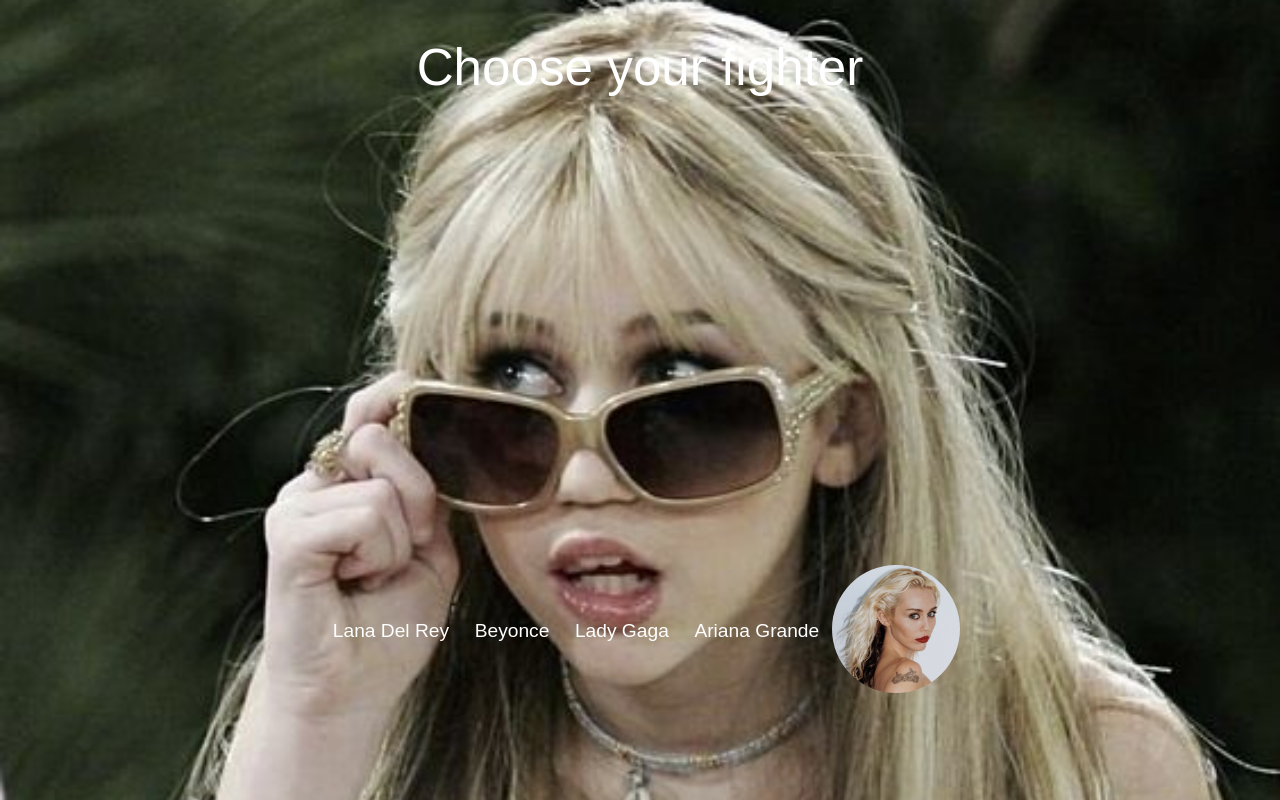
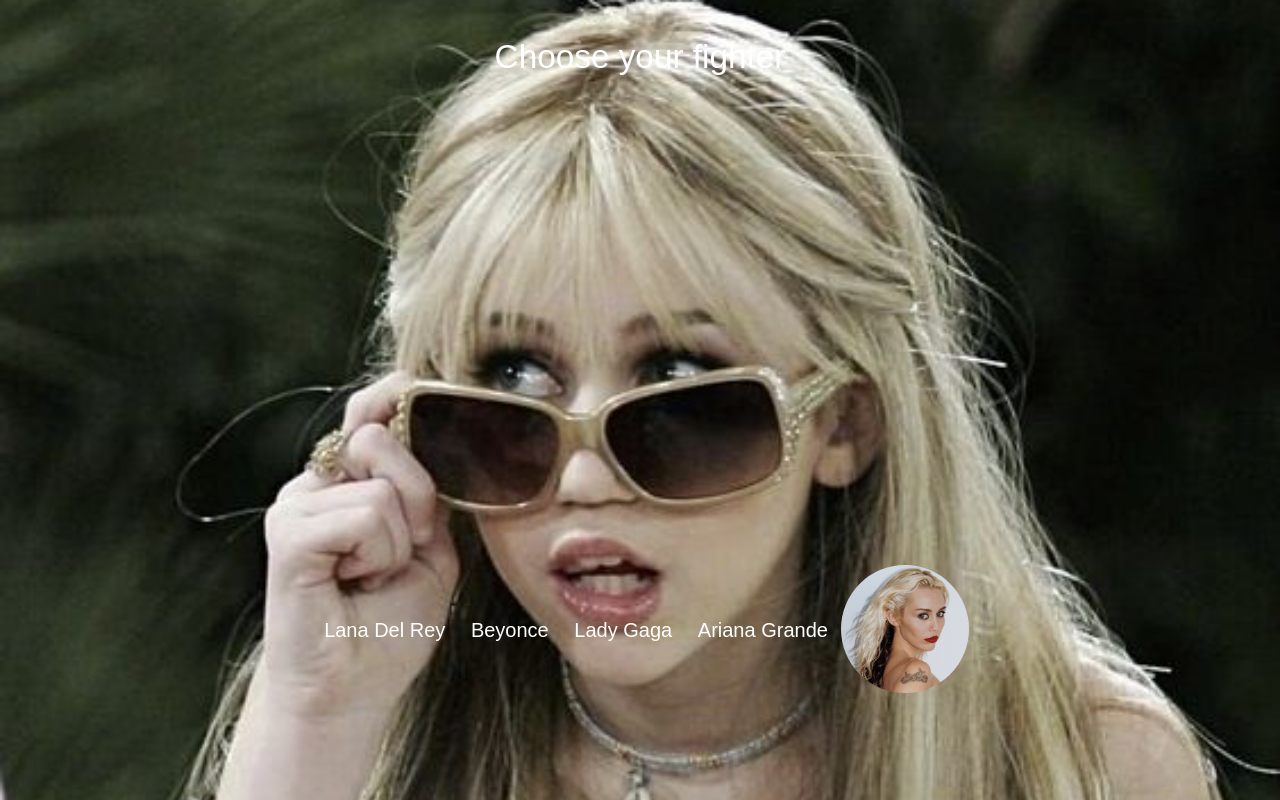
Before and after one commit to Jaobast/divas, a plain HTML site: page index.html in a window 1280 px wide. Drawn offline with Linux system fonts and the light colour scheme.

Commit message:
miley vai

```diff
--- a/css/style_Miley.css
+++ b/css/style_Miley.css
@@ -13,24 +13,24 @@ body {
 }
 
 .h1 {
-    font-size: 4vw; /* Tamanho de fonte responsivo */
-    margin: 2vw; /* Margens responsivas */
-    padding: 1vw; /* Preenchimento responsivo */
+    font-size: 25pt;
+    margin: 2vw;
+    padding: 1vw;
     color: rgb(255, 255, 255);
 }
 
 .Miley_button {
-    padding: 1vw; /* Preenchimento responsivo */
-    width: 10vw; /* Largura responsiva */
-    height: 10vw; /* Altura responsiva */
-    border-radius: 50%; /* Garante que seja sempre um círculo */
+    padding: 1vw;
+    width: 10vw;
+    height: 10vw;
+    border-radius: 50%;
     background: url('../img/miley_cyrus_profil.jpg');
     background-position: 50% 50%;
     background-size: cover;
     border: none;
     color: rgba(129, 31, 31, 0);
     position: relative;
-    top: 3vw; /* Posicionamento responsivo */
+    top: 3vw;
 }
 
 #divas {
@@ -49,12 +49,12 @@ button {
     border: none;
     background-color: rgba(0, 0, 0, 0);
     color: white;
-    font-size: 1.5vw; /* Tamanho de fonte responsivo */
+    font-size: 15pt;
     padding: 1vw;
 }
 
 .h1:hover {
-    font-size: 4.5vw; /* Ajuste responsivo para o hover */
+    font-size: 27pt;
 }
 
 .Miley_button:hover {
@@ -63,9 +63,9 @@ button {
 
 button:hover {
     color: rgb(255, 251, 0);
-    transform: translateY(-0.5vw); /* Ajuste responsivo para o hover */
+    transform: translateY(-0.5vw);
     cursor: pointer;
-    font-size: 2vw; /* Tamanho de fonte responsivo para o hover */
+    font-size: 17pt;
 }
 
 .yourArtist {
@@ -76,5 +76,5 @@ button:hover {
 
 .pickMiley {
     position: relative;
-    top: 3vw; /* Ajuste responsivo */
+    top: 3vw;
 }
```
